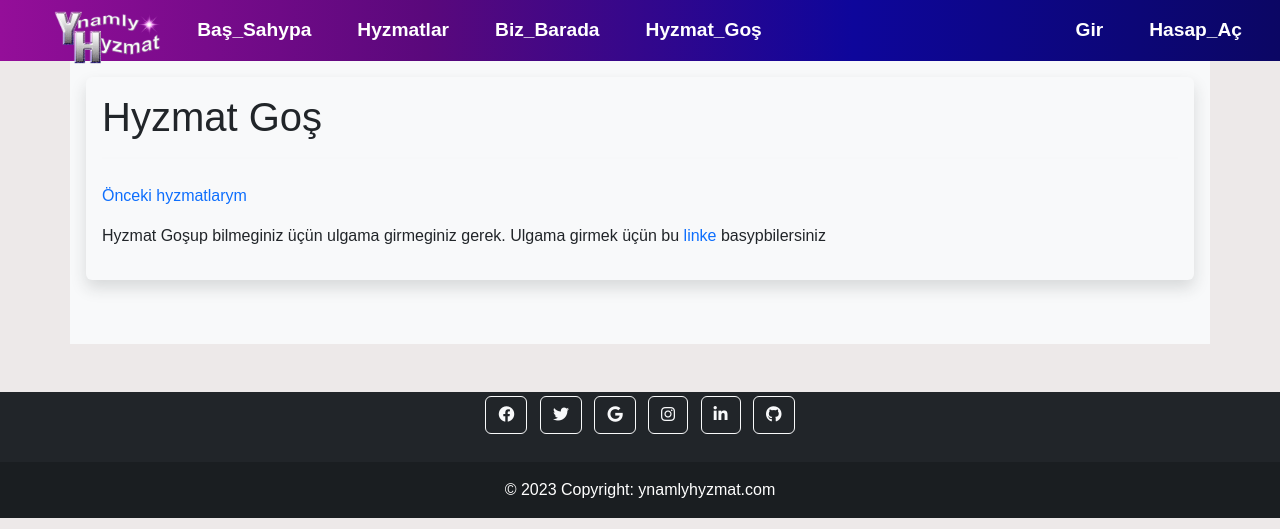
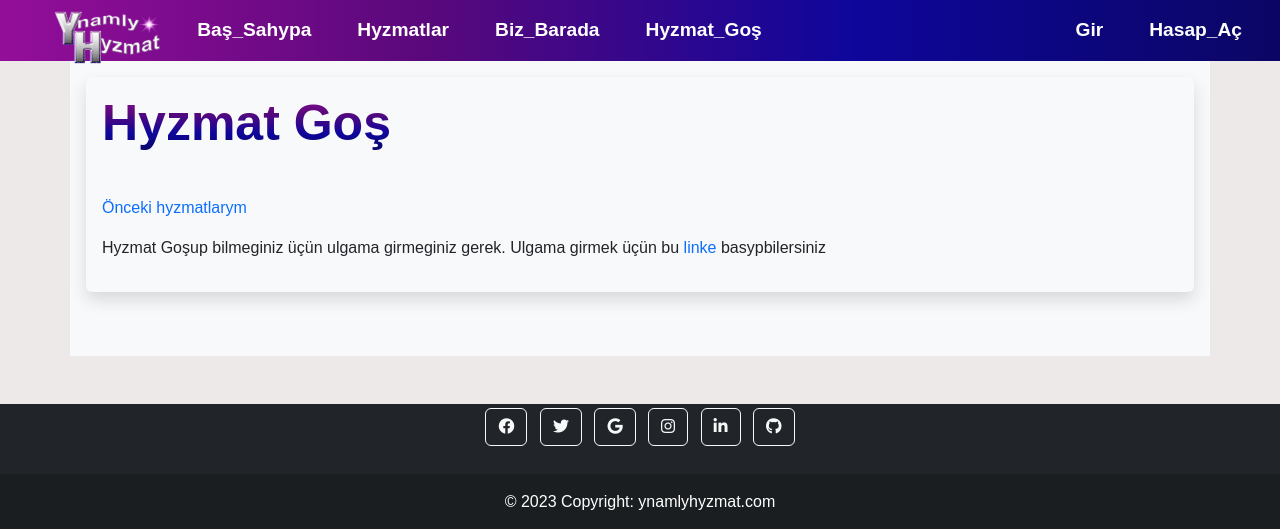
Before and after one commit to agamerdan/ynamly_hyzmat, a Django app: page /hizmet/hizmet_ekle/ in a window 1280 px wide. Shown: the top 529 px of the page. Run offline with Django 4.2, Linux system fonts and the light colour scheme; some libraries are stand-ins or nearby versions.

Commit message:
hizmetekle

```diff
--- a/pages/templates/hizmet_ekle.html
+++ b/pages/templates/hizmet_ekle.html
@@ -2,7 +2,15 @@
 {% load static %}
 {% block body %}
 {% load crispy_forms_tags %}
-
+<style>
+  h1 {
+    font-weight:bold;
+    font-size: 50px;
+    background: -webkit-linear-gradient(#940e99, #5a087c, #0e069b, #0b0664 );
+    -webkit-background-clip: text;
+    -webkit-text-fill-color: transparent;
+  }
+</style>
 <h1>Hyzmat Goş</h1>
 <hr>
 <a href="{% url 'hizmet:hizmetlerim' %}"><p>Önceki hyzmatlarym</p></a>
```
